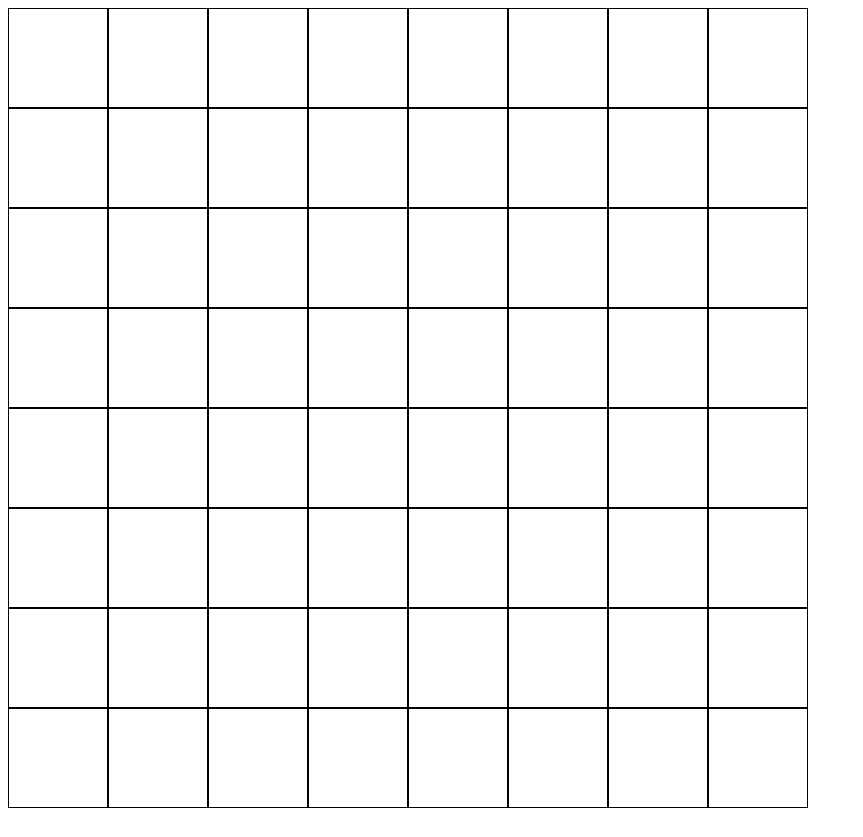
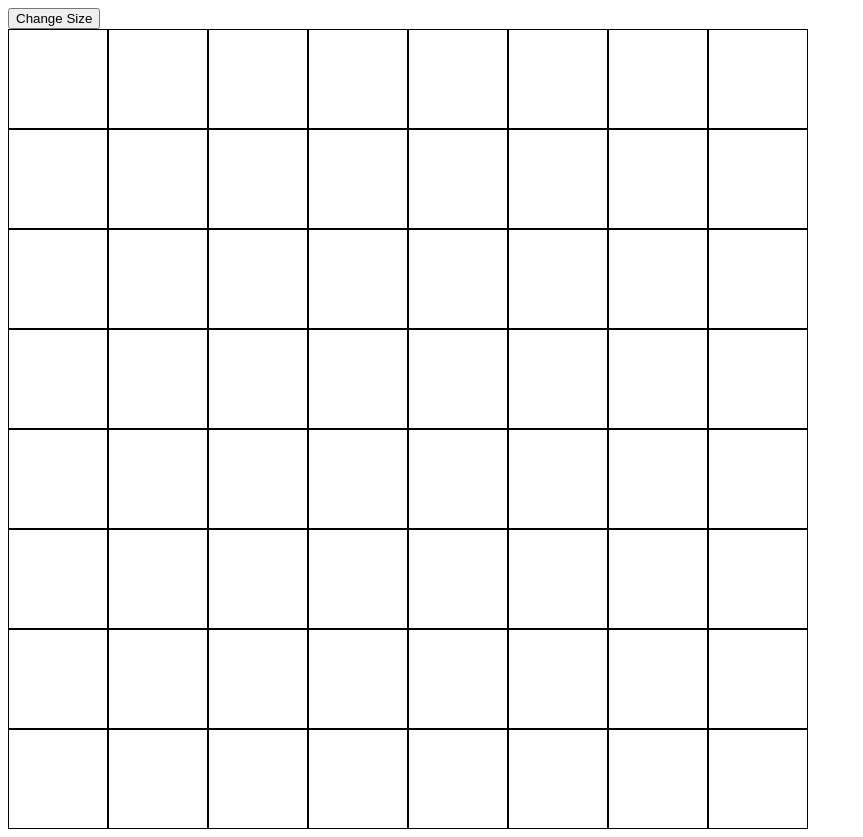
Before and after one commit to Carson77V/Etch-a-Sketch, a plain HTML site: page index.html in a window 1280 px wide. Shown: the whole page, without its empty margins (0-863 px from the left). Before the commit the page ends 816 px from the top, so only its background shows below. Drawn offline with Linux system fonts and the light colour scheme.

Commit message:
Add button and prompt for grid size

```diff
--- a/index.html
+++ b/index.html
@@ -9,8 +9,7 @@
     <script src="javascript.js" defer></script>
 </head>
 <body>
-    <div class="grid">
-
-    </div>
+    <button onclick="changeGrid()" class="blockAmount">Change Size</button>
+    <div class="grid"></div>
 </body>
 </html>
--- a/javascript.js
+++ b/javascript.js
@@ -19,8 +19,8 @@ function createGrid(){
                 row.appendChild(gridBlock);
             }
             colorGrid();
-        }
     }
+}
 
 createGrid();
 
@@ -38,3 +38,7 @@ function colorGrid(){
         }
     })
 }
+
+function changeGrid(){
+    let size = prompt("Enter grid size (less than 100)", "16");
+}
```
